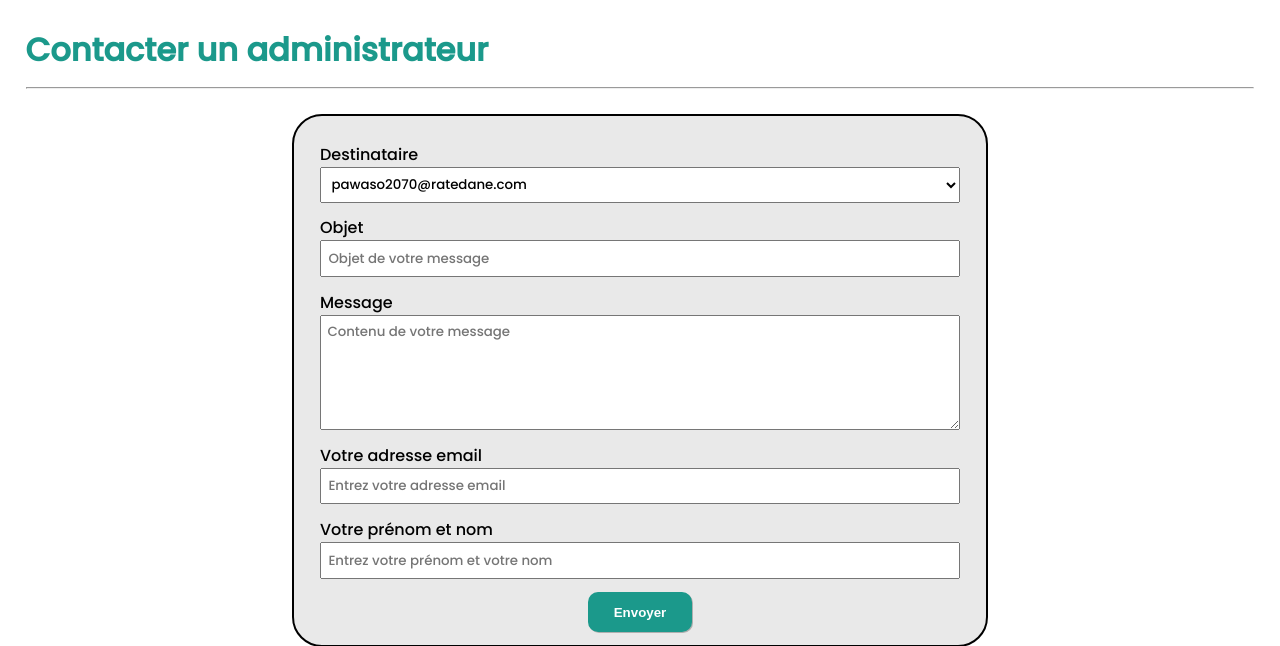
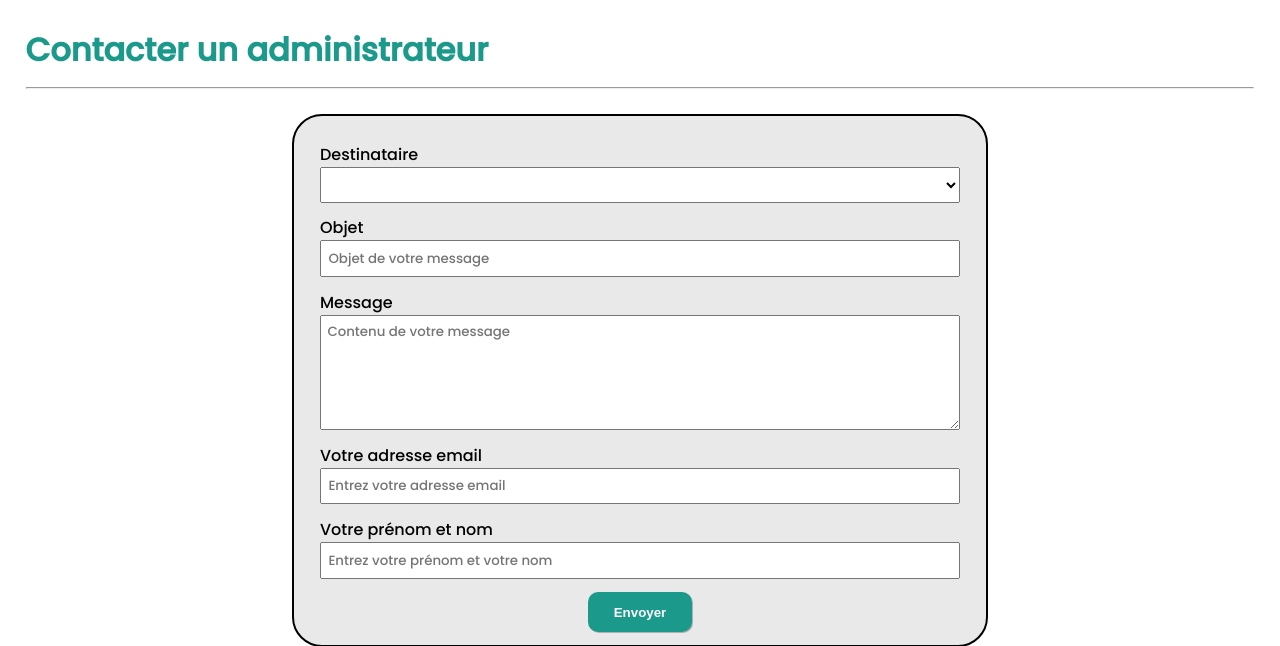
Before and after one commit to quentin-laurent/A1-APP-info, a PHP site: template src/view/contact.php in a window 1280 px wide. Shown: the part 148-794 px from the top of the page. Run offline with PHP 8.4, Linux system fonts and the light colour scheme; the template is opened without the code that fills it, so the values that code supplies are empty; some libraries are stand-ins or nearby versions.

Commit message:
fixed contact recipient

```diff
--- a/src/view/contact.php
+++ b/src/view/contact.php
@@ -37,7 +37,6 @@
                 foreach($admins as $admin)
                     echo "<option value='{$admin->getEmail()}'>{$admin->getFirstname()} {$admin->getLastname()} ({$admin->getEmail()})</option>";
                 ?>
-                <option value="pawaso2070@ratedane.com">pawaso2070@ratedane.com</option>
             </select>
         </div>
         <div class="input-group">
```
